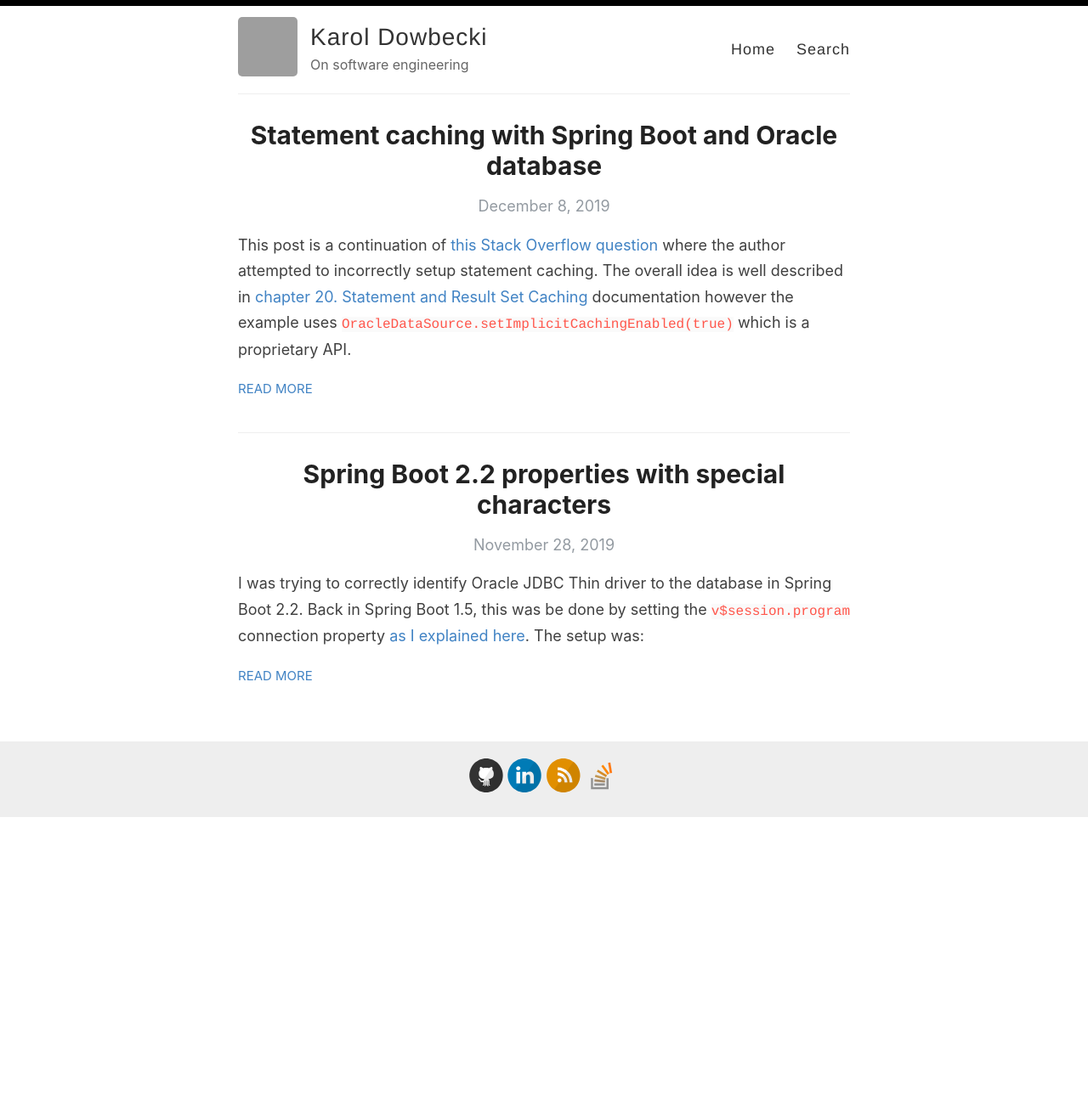
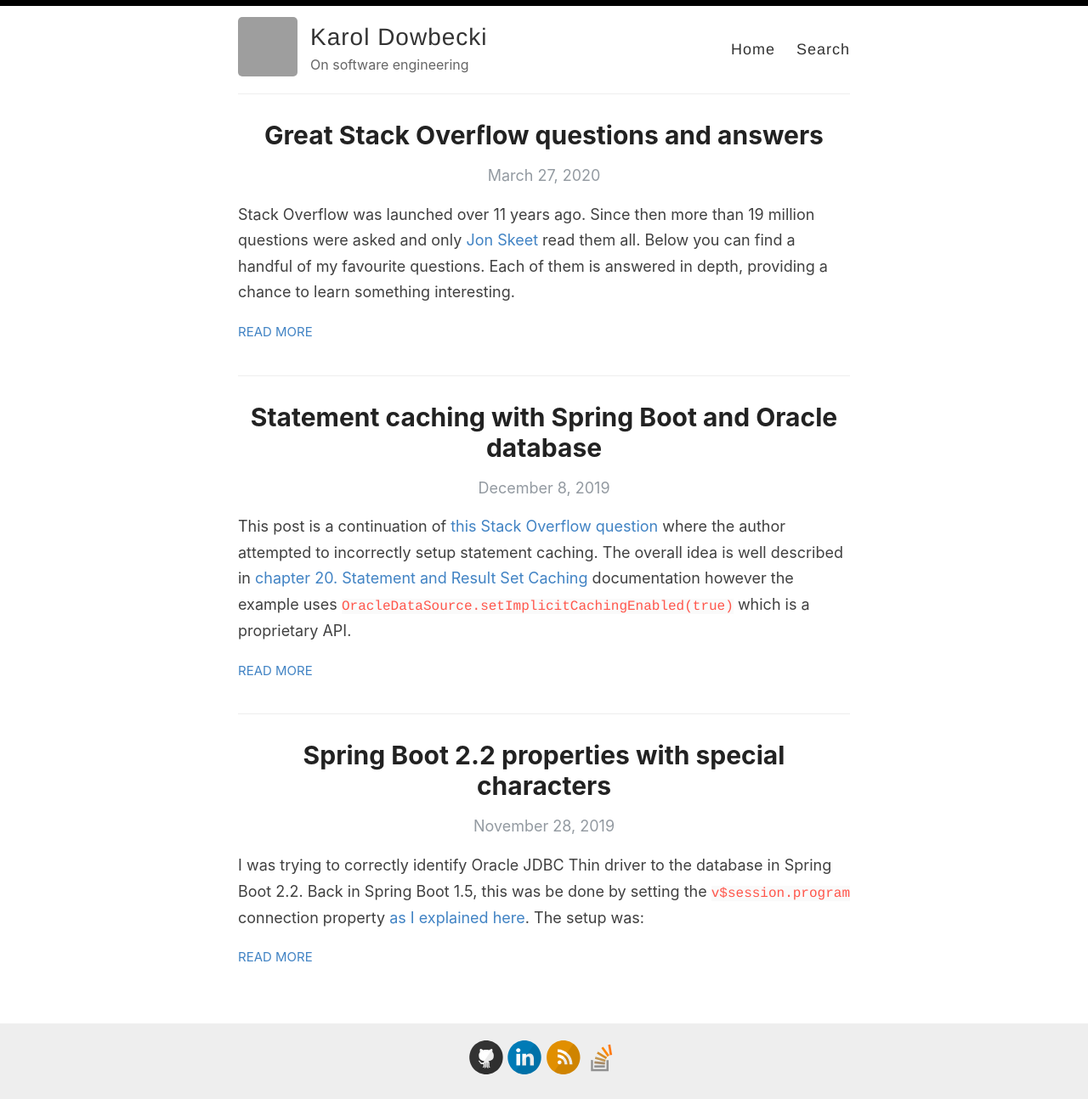
Before and after one commit to kdowbecki/kdowbecki.github.io, a Jekyll site: the page built from index.html, in a window 1280 px wide. Shown: the whole page at 85% size. Built offline with Jekyll 4.4.1, drawn with Linux system fonts in a browser that asks for light colours; the list of posts is cut into pages by our own code; before the commit the page ends 963 px from its top, so only the background shows below that; grey boxes are pictures that could not be loaded.

Commit message:
StackOverflow questions and answers

```diff
--- a/_posts/2019-12-08-Statement-caching-with-Spring-Boot-and-Oracle-database.md
+++ b/_posts/2019-12-08-Statement-caching-with-Spring-Boot-and-Oracle-database.md
@@ -1,7 +1,7 @@
 ---
 layout: post
 title: "Statement caching with Spring Boot and Oracle database"
-categories: SpringBoot Oracle
+categories: [Spring Boot, Oracle, Stack Overflow]
 ---
 
 This post is a continuation of [this Stack Overflow question](https://stackoverflow.com/questions/58855423/oracle-jdbc-optimization-enable-preparedstatement-caching-in-a-spring-boot-res/58994467#58994467)
--- /dev/null
+++ b/_posts/2020-03-27-Great-Stack-Overflow-questions-and-answers.md
@@ -0,0 +1,38 @@
+---
+layout: post
+title: "Great Stack Overflow questions and answers"
+categories: [Stack Overflow]
+---
+
+Stack Overflow was launched over 11 years ago. Since then more than 19 million questions were asked and only
+[Jon Skeet](https://stackoverflow.com/users/22656/jon-skeet) read them all. Below you can find a handful of
+my favourite questions. Each of them is answered in depth, providing a chance to learn something interesting.
+
+
+### Java
+
+- [Does Java JIT cheat when running JDK code?](https://stackoverflow.com/q/45912510/1602555)
+
+- [Why indirect increment is faster than direct inc?](https://stackoverflow.com/q/31462514/1602555)
+
+- [Why is 2 * (i * i) faster than 2 * i * i in Java?](https://stackoverflow.com/q/53452713/1602555)
+
+- [Why does array[idx++]+=“a” increase idx once in Java 8 but twice in Java 9 and 10?](https://stackoverflow.com/q/50683786/1602555)
+
+- [Why filter() after flatMap() is “not completely” lazy in Java streams?](https://stackoverflow.com/q/29229373/1602555)
+
+- [Parallel Infinite Java Streams run out of Memory](https://stackoverflow.com/q/60002462/1602555)
+
+
+### JavaScript
+
+- [Why does ++[[]][+[]]+[+[]] return the string “10”?](https://stackoverflow.com/q/7202157/1602555)
+
+
+### General
+
+- [Is floating point math broken?](https://stackoverflow.com/q/588004/1602555)
+
+- [UTF-8 all the way through](https://stackoverflow.com/q/279170/1602555)
+
+- [Skip List vs. Binary Search Tree](https://stackoverflow.com/q/256511/1602555)
```
Also changed, not shown: _posts/2019-11-28-Spring-Boot-2.2-properties-special-characters.md (+1 -1 lines).
